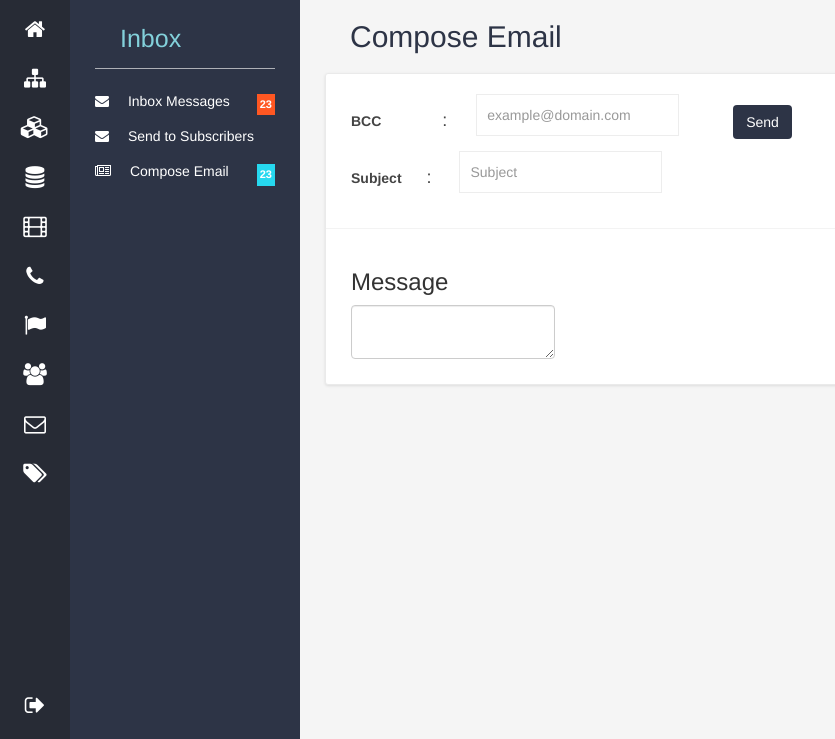
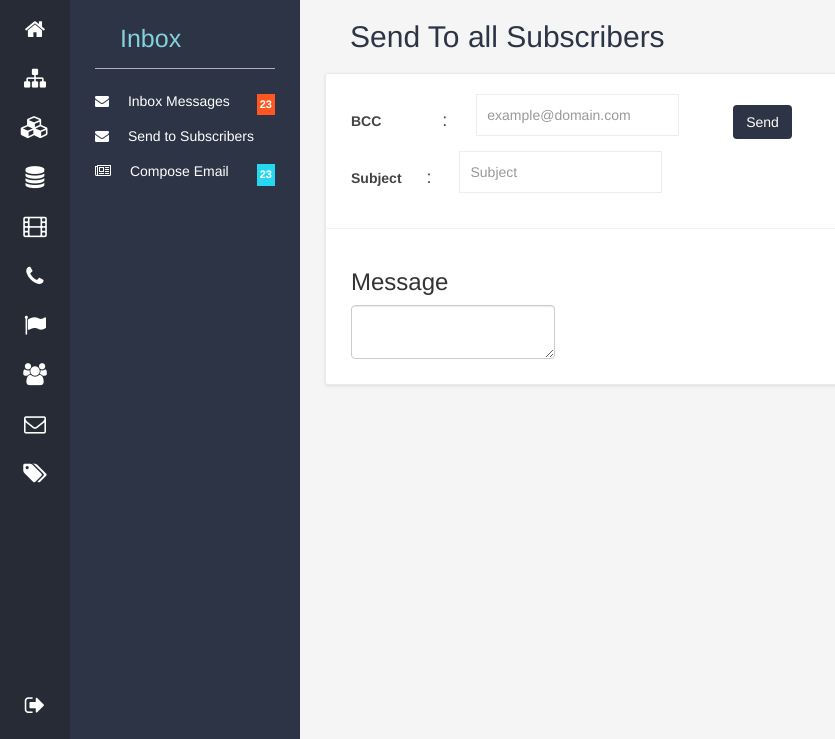
Before and after one commit to hackerghost93/ProTech, a CodeIgniter app: page /ProTech/index.php/email/send in a window 1280 px wide. Shown: the part 61-800 px from the top of the page, without its empty margins (0-835 px from the left). Run offline with CodeIgniter, Linux system fonts and the light colour scheme; some libraries are stand-ins or nearby versions.

Commit message:
complete inbox and mail

```diff
--- a/application/controllers/Email.php
+++ b/application/controllers/Email.php
@@ -70,32 +70,34 @@ class Email extends CI_Controller
             }
 
         }
-         $this->load->view('CMS/ComposeEmail.php');
+         //$this->load->view('CMS/ComposeEmail.php');
+         $this->load->view('CMS/InboxSubscribers.php');
+    }
+
+     public function addMsg()
+     {
+      $data=array('email'=>$this->input->post('your-email'),
+                  'name'=>$this->input->post('your-name'),
+                  'subject'=>$this->input->post('your-subject'),
+                  'message'=>$this->input->post('your-message')
+        );
+      $this->Email_model->addRecievedMsg($data);
+      $this->load->view('contact.php');
+     }
+
+     public function select_all()
+     {
+      $data['mails'] = $this->Email_model->getAll();
+
+      //$this->load->view('CMS/MessageSideBar.php');
+      $this->load->view('CMS/InboxMessages.php',$data);
+     }
+    public function show()
+    {
+      $id=$this->uri->segment(3);
+      $show['show'] = $this->Email_model->getById($id);
+      $this->load->view('CMS/InboxMessages.php',$show);
     }
 
 
-     public function send_mail() {
-         $from_name=$this->input->post('your-name');
-         $from_email = $this->input->post('your-email');
-         $subject = $this->input->post('your-subject');
-         $message = $this->input->post('your-message');
-
-
-         //Load email library
-         $this->load->library('email');
-
-         $this->email->from($from_email, $from_name);
-         $this->email->to('nermeen_kelila@hotmail.com');
-         $this->email->subject($subject);
-         $this->email->message($message);
-
-         $config['protocol'] = 'smtp';
-               $config['smtp_host'] = 'ssl://smtp.gmail.com'; //smtp host name
-               $config['smtp_port'] = '465';
-               $this->email->initialize($config);
-         //Send mail
-         $this->email->send();
-         $this->load->view('contact.php');
-      }
-
 }
--- a/application/models/Email_model.php
+++ b/application/models/Email_model.php
@@ -10,6 +10,20 @@ class Email_model extends CI_Model
 
 	public function addRecievedMsg($data)
 	{
-		$this->db->insert('email_msgs',$data);
+		$this->db->insert('emails',$data);
+	}
+
+	public function getAll()
+	{
+		$query=$this->db->get('emails');
+		if($query->num_rows()>=1)
+		return $query->result_array();
+	}
+	public function getById($id)
+	{
+		$this->db->where('id',$id);
+		$query=$this->db->get('emails');
+		if($query->num_rows()>=1)
+		return $query->row();
 	}
 }
--- a/application/views/CMS/InboxSideBar.php
+++ b/application/views/CMS/InboxSideBar.php
@@ -3,21 +3,21 @@
                                 <h1>Inbox</h1>
                             </li>
                             <li class="subSideBarMenuItem BlogMenuItem">
-                                <a href="InboxMessages.php" class="subSideBarPayrollMenuItemAnchor " id="SSMIBLog-Categories">
+                                <a href="<?php echo base_url();?>index.php/Email/select_all" class="subSideBarPayrollMenuItemAnchor " id="SSMIBLog-Categories">
                                     <h4><span class="fa fa-envelope" aria-hidden="true"></span></h4>
                                     <h4>Inbox Messages</h4>
 									<span class="notread">23</span>
                                 </a>
                             </li>
                              <li class="subSideBarMenuItem BlogMenuItem">
-                                <a href="InboxSubscribers.php" class="subSideBarPayrollMenuItemAnchor " id="SSMIBLog-Tags">
+                                <a href="<?php echo base_url();?>index.php/Email/send" class="subSideBarPayrollMenuItemAnchor " id="SSMIBLog-Tags">
                                      <h4><span class="fa fa-envelope" aria-hidden="true"></span></h4>
                                     <h4>Send to Subscribers</h4>
 									<span class="notread1">23</span>
                                 </a>
                             </li>
                              <li  class="subSideBarMenuItem BlogMenuItem">
-                                <a href="ComposeEmail.php" class="subSideBarPayrollMenuItemAnchor" id="SSMIBlog-Posts">
+                                <a href="#" class="subSideBarPayrollMenuItemAnchor" id="SSMIBlog-Posts">
                                     <h4><span class="fa fa-newspaper-o"></span></h4>
                                     <h4>Compose Email</h4>
                                 </a>
--- a/application/views/CMS/InboxSubscribers.php
+++ b/application/views/CMS/InboxSubscribers.php
@@ -28,14 +28,14 @@
                            <div class="PageHaeder">
                               <h2>Send To all Subscribers</h2>
                            </div>
-							<form class="form-inline">
+							<form class="form-inline" method="post" action="<?php echo base_url();?>index.php/Email/send">
 								<div class="box-wider-text">
 									<div class="box-header">
                                     <div class="row CustomRow">
 										   <div class="HeaderLeft">
 										     <div class="form-group ToOneSubscribe ">
-													<label for="ToOneSubscribecompose" >To </label><span>:</span>
-													<input type="text" name="To" class="form-control " placeholder="example@domain.com"/>
+													<label for="ToOneSubscribecompose" >BCC </label><span>:</span>
+													<input type="text" name="BCC" class="form-control " placeholder="example@domain.com"/>
 												</div><br>
 												<div class="form-group SubjectSubscribe ">
 													<label for="Subject">Subject </label><span>:</span>
@@ -44,7 +44,7 @@
                                         </div>
                                         <div class="HeaderRight">
                                          		<div class="form-group formLayout ">
-													<button type="button" type="submit" class="btn btn-md OverLayFormBtn Sendus"> Send</button>
+													<button type="submit" class="btn btn-md OverLayFormBtn Sendus"> Send</button>
 												</div>
                                         </div>
                                          <div class="SubHeader ">
--- a/application/views/CMS/SlideShow.php
+++ b/application/views/CMS/SlideShow.php
@@ -3,14 +3,14 @@
     <head>
         <meta charset="utf-8" name="viewport" content="width=device-width, initial-scale=1, maximum-scale=1, user-scalable=no">
         <title>Protech CMS : SlideShow</title>
-	 <?php require_once("Links.php"); ?>
+	 <?php $this->load->view('CMS/Links.php'); ?>
 
 
     </head>
     <body>
         <!-- ---------------------------------sideBarLeft------ -->
         <div class="sideBarLeft">
-            <?php require_once("MainSideBar.php"); ?>
+            <?php $this->load->view('CMS/MainSideBar.php'); ?>
         </div>
 
         <!-- --------------------------------------Header----- -->
--- a/application/views/contact.php
+++ b/application/views/contact.php
@@ -240,7 +240,7 @@ img.emoji {
        <h4>يمكنك ارسال رسالة</h4>
 <div role="form" class="wpcf7" id="wpcf7-f160-o1" dir="rtl">
 <div class="screen-reader-response"></div>
-<form action="<?php echo base_url()?>index.php/Email/Usermail" method="post" class="wpcf7-form" novalidate="novalidate">
+<form action="<?php echo base_url()?>index.php/Email/addMsg" method="post" class="wpcf7-form" novalidate="novalidate">
 <div style="display: none;">
 <input type="hidden" name="_wpcf7" value="160" />
 <input type="hidden" name="_wpcf7_version" value="4.3" />
```
Also changed, not shown: application/views/CMS/InboxMessages.php (+9 -7 lines), application/views/CMS/MessageSideBar.php (+7 -3 lines).
